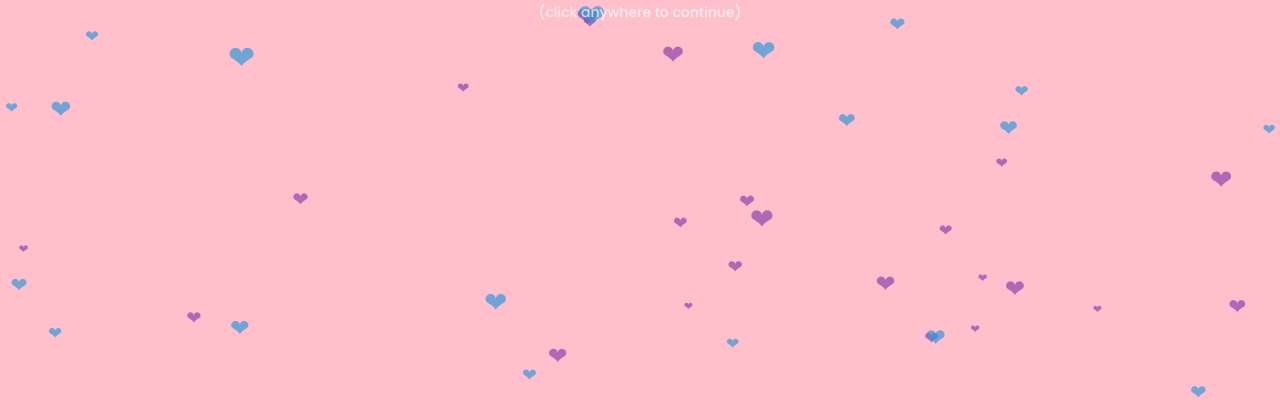
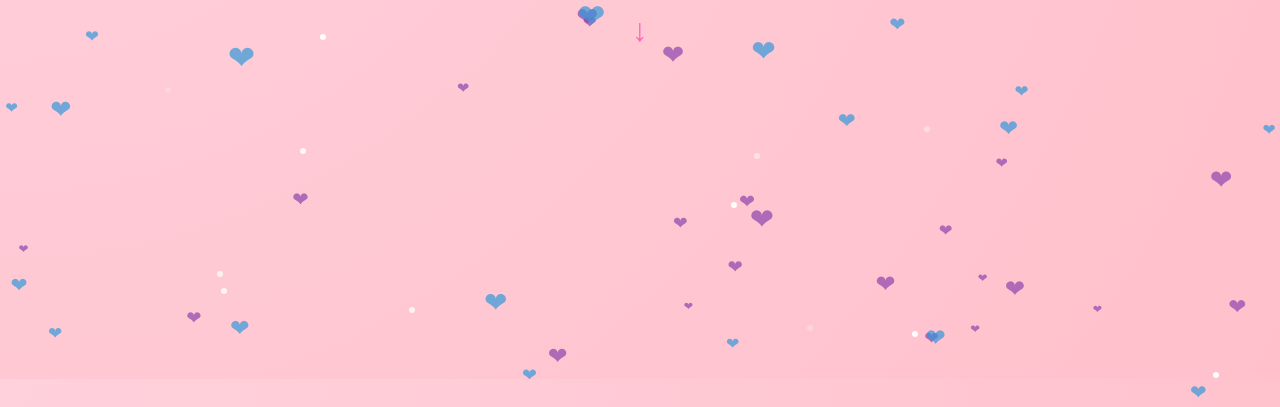
Before and after one commit to SamarthSanganeria/for-my-princess, a plain HTML site: page index.html in a window 1280 px wide. Shown: the part 421-828 px from the top of the page. Drawn offline with Linux system fonts and the light colour scheme.

Commit message:
Update index.html

```diff
--- a/index.html
+++ b/index.html
@@ -8,19 +8,23 @@
   <link href="https://fonts.googleapis.com/css2?family=Great+Vibes&family=Poppins:wght@300;500&display=swap" rel="stylesheet">
   <style>
     * { box-sizing: border-box; margin: 0; padding: 0; }
-    html, body { height: 100%; overflow: hidden; background: #ffc0cb; font-family: 'Poppins', sans-serif; color: #fff; }
+    html, body { height: 100%; overflow: hidden; background: radial-gradient(circle at top left, #ffd1dc, #ffc0cb); font-family: 'Poppins', sans-serif; color: #fff; }
     /* Floating Hearts */
     .heart { position: absolute; font-size: 24px; opacity: 0.7; pointer-events: none; animation: floatUp 8s linear infinite; }
     .heart.blue { color: #3498db; }
     .heart.purple { color: #8e44ad; }
     @keyframes floatUp { 0% { transform: translateY(100vh) scale(0.5); } 100% { transform: translateY(-10vh) scale(1); } }
+    /* Sparkles */
+    .sparkle { position: absolute; width: 6px; height: 6px; background: #fff; border-radius: 50%; opacity: 0.8; animation: twinkle 3s ease-in-out infinite; }
+    @keyframes twinkle { 0%,100% { opacity: 0.2; } 50% { opacity: 1; } }
     /* Sections */
-    .section { display: none; position: absolute; top: 0; left: 0; width: 100%; height: 100%; flex-direction: column; align-items: center; justify-content: center; text-align: center; padding: 20px; }
+    .section { display: none; position: absolute; inset: 0; flex-direction: column; align-items: center; justify-content: center; text-align: center; padding: 20px; }
     .active { display: flex; }
     h1, h2, p { margin-bottom: 15px; line-height: 1.4; }
-    h1 { font-family: 'Great Vibes', cursive; font-size: 3em; }
-    h2 { font-family: 'Great Vibes', cursive; font-size: 2.5em; }
-    p { font-size: 1.1em; }
+    h1 { font-family: 'Great Vibes', cursive; font-size: 3em; animation: glow 2s ease-in-out infinite; }
+    @keyframes glow { 0%,100% { text-shadow: 0 0 10px #fff; } 50% { text-shadow: 0 0 20px #ff69b4; } }
+    .arrow { font-size: 2rem; margin-top: 20px; animation: bounce 1s ease-in-out infinite; color: #ff69b4; }
+    @keyframes bounce { 0%,100% { transform: translateY(0); } 50% { transform: translateY(10px); } }
     button, .join-link { margin-top: 20px; padding: 12px 25px; font-size: 1em; border: none; border-radius: 30px; cursor: pointer; background: #fff; color: #ff69b4; font-weight: 500; transition: transform 0.3s; }
     button:hover, .join-link:hover { transform: scale(1.05); }
     /* Slideshow */
@@ -30,11 +34,12 @@
 </head>
 <body>
   <div id="hearts"></div>
+  <div id="sparkles"></div>
 
   <!-- Section 1 -->
   <div id="sec1" class="section active" onclick="goTo(2)">
     <h1>Hello princess, here is a little something for you.</h1>
-    <p style="font-size:14px;opacity:0.7;">(click anywhere to continue)</p>
+    <div class="arrow">&#x2193;</div>
   </div>
 
   <!-- Section 2 -->
@@ -71,7 +76,15 @@
       heart.textContent = '❤';
       document.getElementById('hearts').appendChild(heart);
     }
-
+    // Generate sparkles
+    for (let i = 0; i < 30; i++) {
+      const sp = document.createElement('div');
+      sp.className = 'sparkle';
+      sp.style.left = Math.random()*100 + 'vw';
+      sp.style.top = Math.random()*100 + 'vh';
+      sp.style.animationDelay = Math.random()*3 + 's';
+      document.getElementById('sparkles').appendChild(sp);
+    }
     // Section navigation
     function goTo(n) {
       document.querySelectorAll('.section').forEach(s => s.classList.remove('active'));
```
